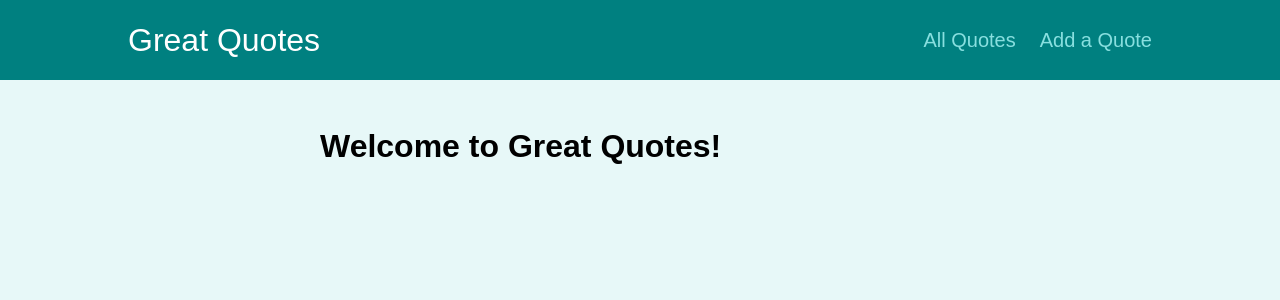
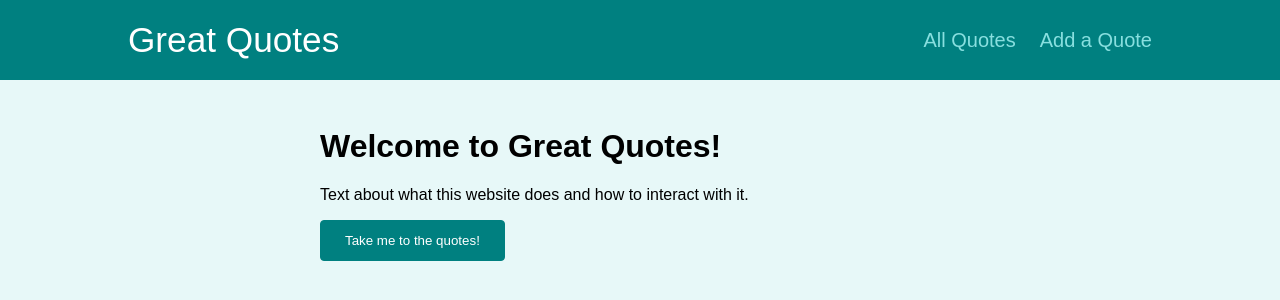
Before and after one commit to EmeraldSerpent57/GreatQuotes-app-reactRouter, a React (Create React App) app: page /home in a window 1280 px wide. Shown: the top 300 px of the page. Built offline with nearby package versions, Linux system fonts and the light colour scheme.

Commit message:
added NavLink to Great Quotes header to add ability to navigate to homepage

```diff
--- a/src/components/layout/MainNavigation.js
+++ b/src/components/layout/MainNavigation.js
@@ -5,7 +5,10 @@ import classes from "./MainNavigation.module.css";
 const MainNavigation = () => {
   return (
     <header className={classes.header}>
-      <div className={classes.logo}>Great Quotes</div>
+      <nav className={classes.mainNav}>
+        <NavLink to="/home" className={classes.logo}>Great Quotes</NavLink>
+      </nav>
+
       <nav className={classes.nav}>
         <ul>
           <li>
--- a/src/components/layout/MainNavigation.module.css
+++ b/src/components/layout/MainNavigation.module.css
@@ -9,7 +9,7 @@
 }
 
 .logo {
-  font-size: 2rem;
+  font-size: 2.2rem;
   color: white;
 }
 
@@ -35,3 +35,14 @@
 .nav a.active {
   color: #e6fcfc;
 }
+
+.mainNav a {
+  text-decoration: none;
+  color: white;
+}
+
+.mainNav a:hover,
+.mainNav a:active,
+.mainNav a.active {
+  color: #e6fcfc;
+}
--- a/src/pages/HomePage.js
+++ b/src/pages/HomePage.js
@@ -10,6 +10,12 @@ const HomePage = () => {
             <div>
                 <h1>Welcome to Great Quotes!</h1>
             </div>
+            <div>
+                <p>
+                    Text about what this website does and how to interact with it.
+                </p>
+            </div>
+            <button className="btn">Take me to the quotes!</button>
         </>
     );
 }
```
